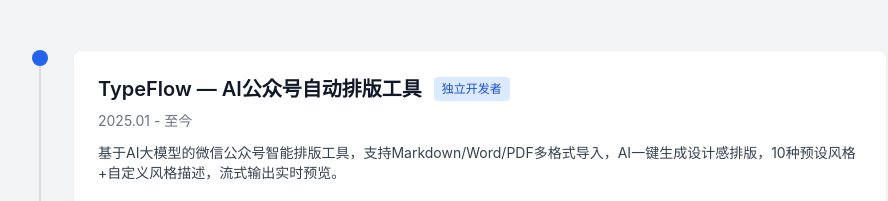
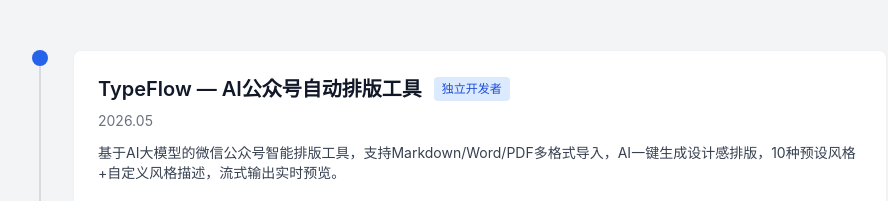
Before and after one commit to LeoLi1821/Leoisthebest, a React (Vite) app: page / in a window 1280 px wide. Shown: the part 3215-3416 px from the top of the page, without its empty margins (177-1065 px from the left). Built offline with nearby package versions, Linux system fonts and the light colour scheme.

Commit message:
fix: TypeFlow时间改为2026.05

```diff
--- a/src/App.jsx
+++ b/src/App.jsx
@@ -333,7 +333,7 @@
   {
     title: 'TypeFlow — AI公众号自动排版工具',
     role: '独立开发者',
-    period: '2025.01 - 至今',
+    period: '2026.05',
     description: '基于AI大模型的微信公众号智能排版工具，支持Markdown/Word/PDF多格式导入，AI一键生成设计感排版，10种预设风格+自定义风格描述，流式输出实时预览。',
     projectId: 'ai-typeflow',
     achievements: [
```
Also changed, not shown: 3 other files (tests, documents, lock files or other folders).
